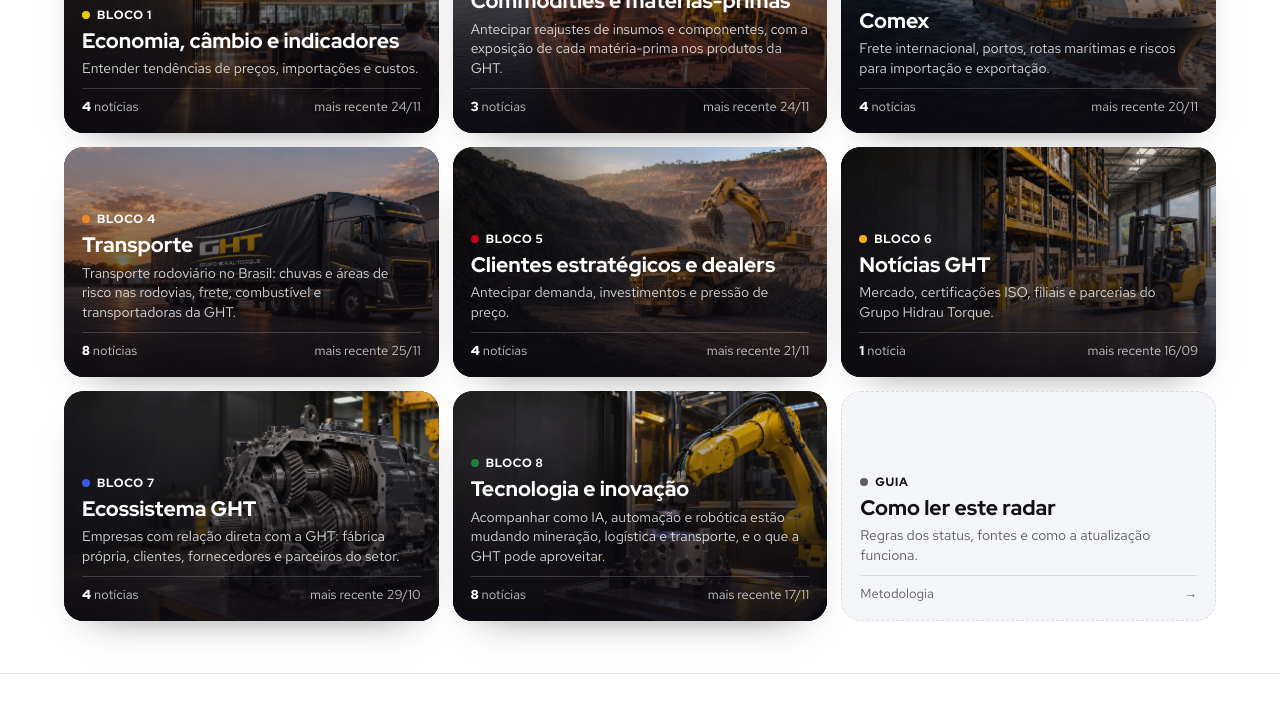
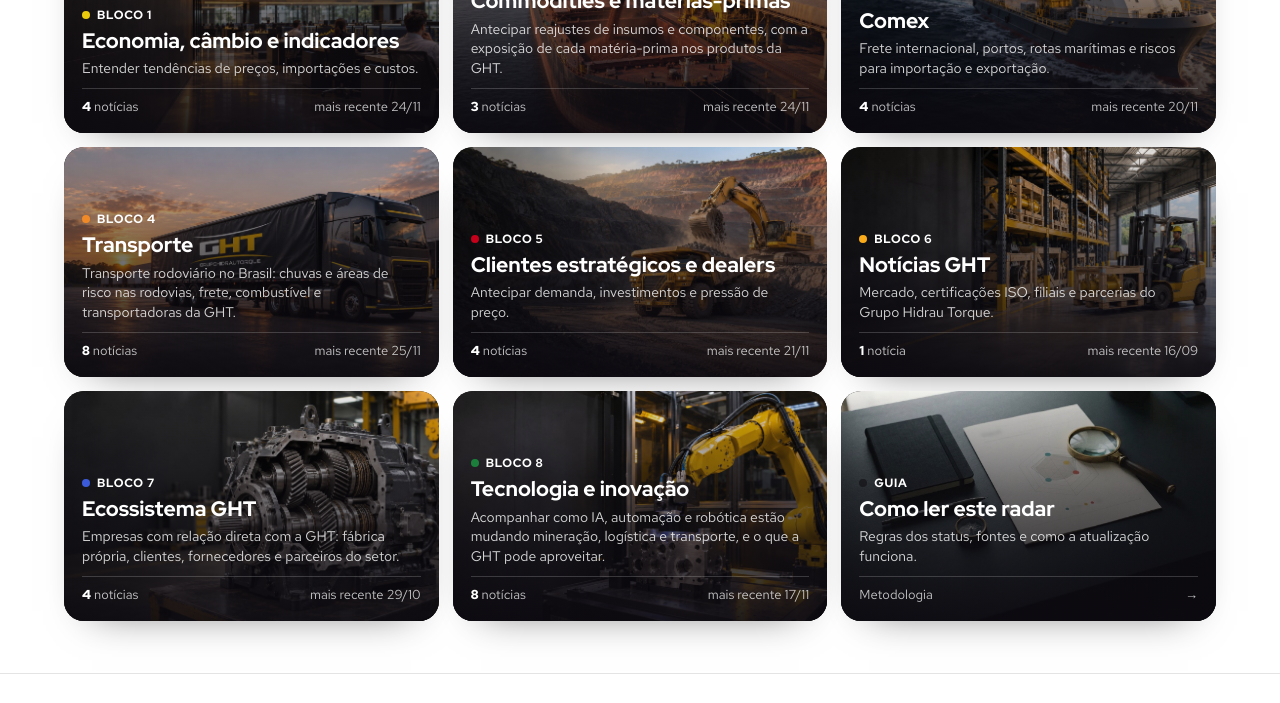
Before and after one commit to raialofc/radar-ght, a plain HTML site: page index.html in a window 1280 px wide. Shown: the part 2669-3372 px from the top of the page. Drawn offline with Linux system fonts and the light colour scheme.

Commit message:
Imagem do cartão e da aba Como ler
Co-Authored-By: Claude Opus 5.5 <noreply@anthropic.com>
Claude-Session: https://claude.ai/code/session_019HdEutRh8rkCsQiZpH25Ah

```diff
--- a/index.html
+++ b/index.html
@@ -397,8 +397,8 @@ function render(){
   $('#metodo').insertAdjacentHTML('beforebegin',html);
   B.forEach(b=>document.getElementById(b.id).dataset.blk='1');
   const lastDate=b=>{const ds=[...b.noticias,...(b.empresas||[]).flatMap(e=>e.noticias||[])].map(n=>n.data).filter(d=>/^\d\d\/\d\d\/\d{4}$/.test(d||'')).sort((x,y)=>x.split('/').reverse().join('').localeCompare(y.split('/').reverse().join('')));return ds.length?ds[ds.length-1].slice(0,5):''};
-  $('#tiles').innerHTML=B.map(b=>{const nn=b.noticias.length+(b.empresas||[]).reduce((a,e)=>a+(e.noticias||[]).length,0),ld=lastDate(b);return `<a class="tile" href="#${esc(b.id)}" style="--img:url('${img(b.fundo)}');--c:var(${BC[b.id]||'--az'})"><div class="in"><span class="n">Bloco ${esc(b.num)}</span><h3>${esc(b.titulo)}</h3><p>${esc(b.objetivo)}</p><div class="ft"><span><b>${nn}</b> ${nn===1?'notícia':'notícias'}</span><span>${ld?'mais recente '+esc(ld):''}</span></div></div></a>`}).join('')+`<a class="tile how" href="#metodo"><div class="in"><span class="n" style="--c:var(--mute)">Guia</span><h3>Como ler este radar</h3><p>Regras dos status, fontes e como a atualização funciona.</p><div class="ft"><span>Metodologia</span><span>→</span></div></div></a>`;
-  const mt=$('#metodo');mt.className+=bgCls('img/financas.jpg');mt.style.setProperty('--img',"url('img/financas.jpg')");
+  $('#tiles').innerHTML=B.map(b=>{const nn=b.noticias.length+(b.empresas||[]).reduce((a,e)=>a+(e.noticias||[]).length,0),ld=lastDate(b);return `<a class="tile" href="#${esc(b.id)}" style="--img:url('${img(b.fundo)}');--c:var(${BC[b.id]||'--az'})"><div class="in"><span class="n">Bloco ${esc(b.num)}</span><h3>${esc(b.titulo)}</h3><p>${esc(b.objetivo)}</p><div class="ft"><span><b>${nn}</b> ${nn===1?'notícia':'notícias'}</span><span>${ld?'mais recente '+esc(ld):''}</span></div></div></a>`}).join('')+`<a class="tile" href="#metodo" style="--img:url('img/como-ler-guia.jpg');--c:var(--am)"><div class="in"><span class="n" style="--c:var(--mute)">Guia</span><h3>Como ler este radar</h3><p>Regras dos status, fontes e como a atualização funciona.</p><div class="ft"><span>Metodologia</span><span>→</span></div></div></a>`;
+  const mt=$('#metodo');mt.className+=bgCls('img/como-ler-guia.jpg');mt.style.setProperty('--img',"url('img/como-ler-guia.jpg')");
   document.querySelectorAll('.abas').forEach(g=>g.addEventListener('click',e=>{const b=e.target.closest('button');if(!b)return;g.querySelectorAll('button').forEach(x=>x.setAttribute('aria-pressed',String(x===b)));const sec=g.closest('section');sec.querySelectorAll('.card').forEach(c=>{c.hidden=!!b.dataset.aba&&c.dataset.aba!==b.dataset.aba})}));
   const m=D.fx.usd_mensal,mx=Math.max(...m.map(x=>x[1])),mn=Math.min(...m.map(x=>x[1]))*0.97;
   $('#mbars').innerHTML=m.map((x,i)=>`<div class="bar"><span>${esc(x[0])}</span><i class="${i===m.length-1?'hot':''}" style="width:${((x[1]-mn)/(mx-mn)*100).toFixed(1)}%"></i><span>${br(x[1],2)}</span></div>`).join('');
```
Also changed, not shown: img/como-ler-guia.jpg (added).
